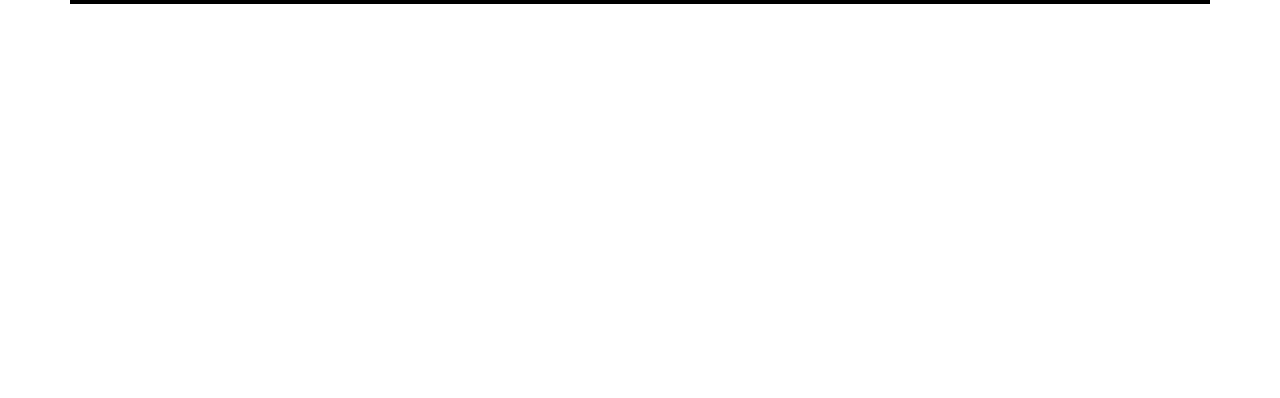
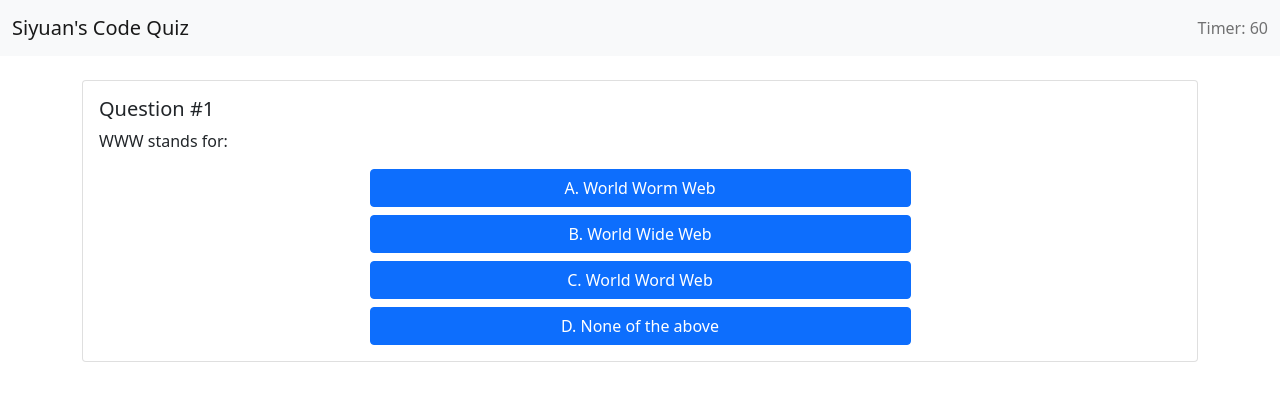
Before and after one commit to siyuanhuo/codequiz, a plain HTML site: page index.html in a window 1280 px wide. Drawn offline with nearby package versions, Linux system fonts and the light colour scheme.

Commit message:
add question libary

```diff
--- a/index.html
+++ b/index.html
@@ -8,15 +8,71 @@
   <link href="https://cdn.jsdelivr.net/npm/bootstrap@5.0.0-beta1/dist/css/bootstrap.min.css" rel="stylesheet" integrity="sha384-giJF6kkoqNQ00vy+HMDP7azOuL0xtbfIcaT9wjKHr8RbDVddVHyTfAAsrekwKmP1" crossorigin="anonymous">
 </head>
   <body>
-    <div class="container">
-      <div class="row">
-        <div class="col-12" style="border: 2px solid black">
+    <nav class="navbar navbar-light bg-light">
+      <div class="container-fluid">
+        <span class="navbar-brand mb-0 h1">Siyuan's Code Quiz</span>
+        <span class="navbar-text">
+          Timer: <span id="timer">60</span>
+        </span>
+      </div>
 
+    </nav>
+    <br>
+    <div class="container" id="startPage"></div>
+
+    <div class="container" id="quizPage">
+      <div class="card" style="width: 100%;">
+        <div class="card-body">
+          <h5 class="card-title">Question #1</h5>
+          <p class="card-text">WWW stands for:</p>
+          <div class="d-grid gap-2 col-6 mx-auto">
+            <button type="button" class="btn btn-primary" id="answer-a">A.
+              World Worm Web</button>
+            <button type="button" class="btn btn-primary" id="answer-b">B.
+              World Wide Web</button>
+            <button type="button" class="btn btn-primary" id="answer-c">C.
+              World Word Web</button>
+            <button type="button" class="btn btn-primary" id="answer-d">D.
+              None of the above</button>
+          </div>
         </div>
       </div>
     </div>
 
-
-    <script src="asset/script.js"></script>
+    <div class="container" id="endPage"></div>
+    <script>
+      var questions = [
+        {
+          question: "WWW stands for:",
+          selection: {
+            a: "World Worm Web",
+            b: "World Wide Web",
+            c: "World Word Web",
+            d: "None of the above"
+          },
+          answer: "b"
+        },
+        {
+          question: "________ is used to communicate from one city to another.",
+          selection: {
+            a: "WAN",
+            b: "MAN",
+            c: "LAN",
+            d: "All of the above"
+          },
+          answer: "a"
+        },
+        {
+          question: "A________________ is a group of independent computers attached to one another through communication media.",
+          selection: {
+            a: "Internet",
+            b: "E-mail",
+            c: "Network",
+            d: "All of the above"
+          },
+          answer: "c"
+        }
+      ]
+    </script>
   </body>
 </html>
```
